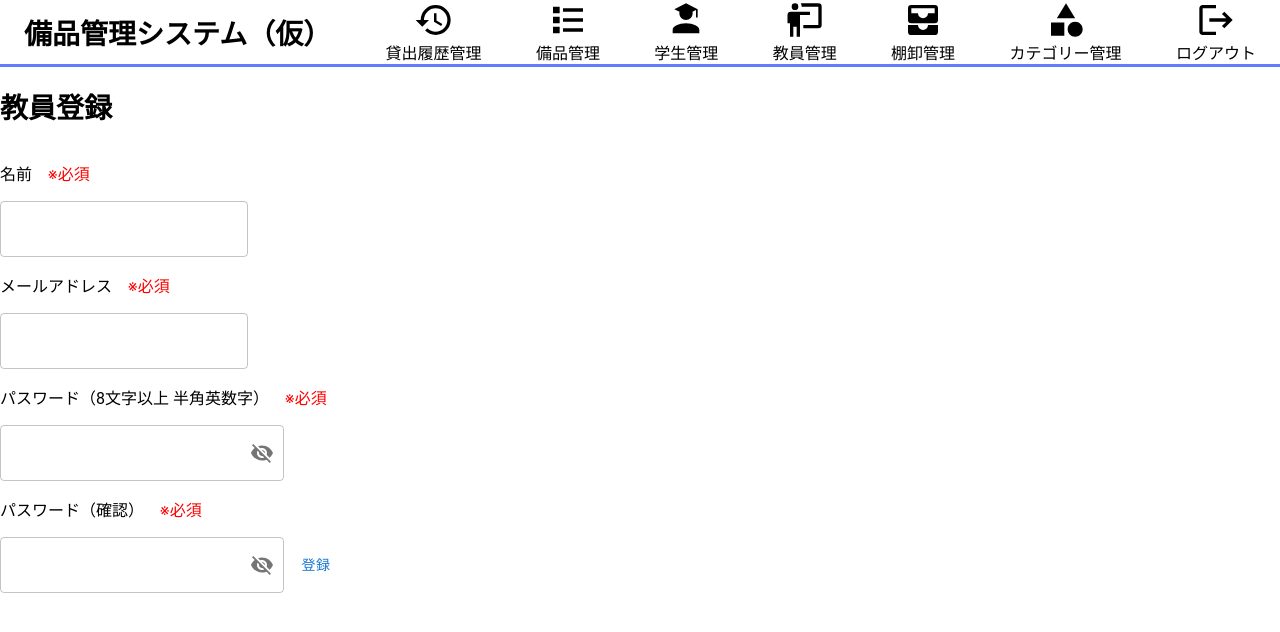
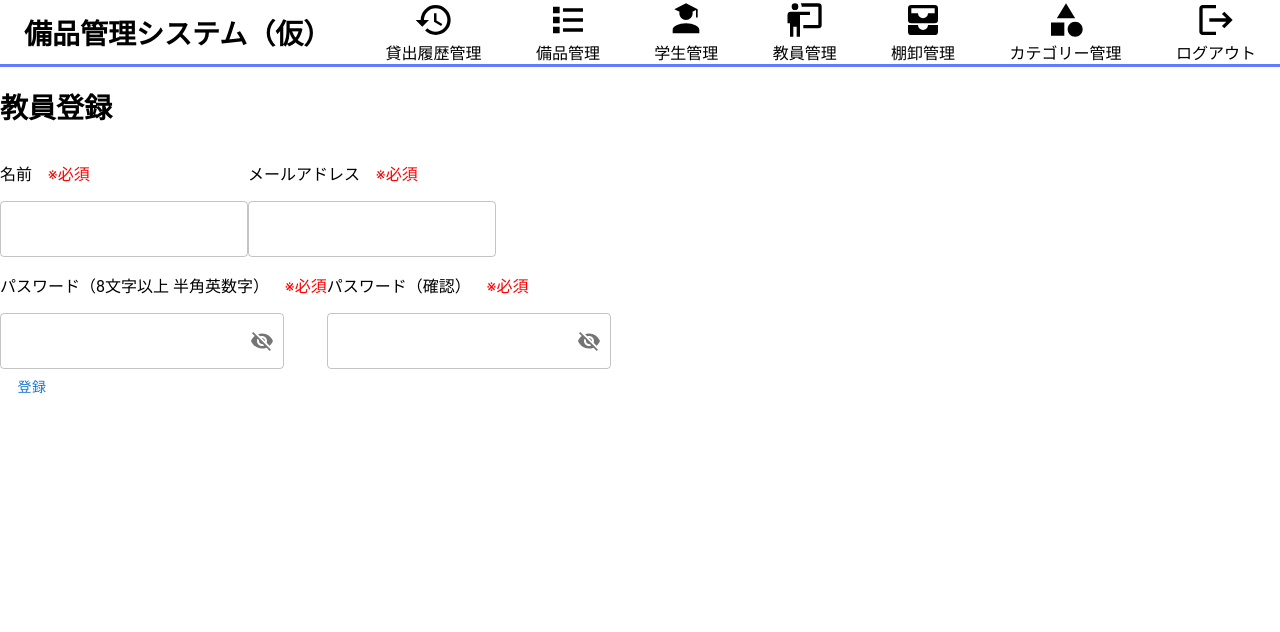
Before and after one commit to takumiTakahata/equipment_management_system, a React (Create React App) app in the folder equipment_management_app/: page / in a window 1280 px wide. Shown: the top 632 px of the page. Built offline with nearby package versions, Linux system fonts and the light colour scheme.

Commit message:
教員登録画面：  ・textFieldと各項目の名前にcolumnに適用  ・名前とメールアドレス・パスワードとパスワード（確認用）にflexの適用

```diff
--- a/equipment_management_app/src/components/teacher_register.css
+++ b/equipment_management_app/src/components/teacher_register.css
@@ -23,6 +23,7 @@ h1 {
 .pass_title,
 .passch_title {
   font-size: 16px;
+  /* margin: 0 auto; */
 }
 
 .name_container,
@@ -31,3 +32,11 @@ h1 {
 .passch_container {
   display: flex;
 }
+
+.column {
+  flex-direction: column;
+}
+
+.flex {
+  display: flex;
+}
--- a/equipment_management_app/src/components/teacher_register.tsx
+++ b/equipment_management_app/src/components/teacher_register.tsx
@@ -55,6 +55,8 @@ function TeacherRegister() {
       <Header />
       <h1 className="title">教員登録</h1>
       <form onSubmit={handleSubmit(onSubmit)}>
+        <div className="flex">
+          <div className="column">
             <div className="name_container">
               <p className="name_title">名前</p>
               <p className="required_txt">※必須</p>
@@ -70,7 +72,8 @@ function TeacherRegister() {
               as="p"
               className="error_message"
             />
-
+          </div>
+          <div className="column">
             <div className="eamil_container">
               <p className="mail_title">メールアドレス</p>
               <p className="required_txt">※必須</p>
@@ -90,7 +93,10 @@ function TeacherRegister() {
               as="p"
               className="error_message"
             />
-
+          </div>
+        </div>
+        <div className="flex">
+          <div className="column">
             <div className="pass_container">
               <p>パスワード（8文字以上 半角英数字）</p>
               <p className="required_txt">※必須</p>
@@ -125,7 +131,9 @@ function TeacherRegister() {
               as="p"
               className="error_message"
             />
+          </div>
 
+          <div className="column">
             <div className="passch_container">
               <p>パスワード（確認）</p>
               <p className="required_txt">※必須</p>
@@ -159,6 +167,8 @@ function TeacherRegister() {
               as="p"
               className="error_message"
             />
+          </div>
+        </div>
         <Button type="submit">登録</Button>
       </form>
     </div>
```
Lines whose indentation alone changed are shown as unchanged.
